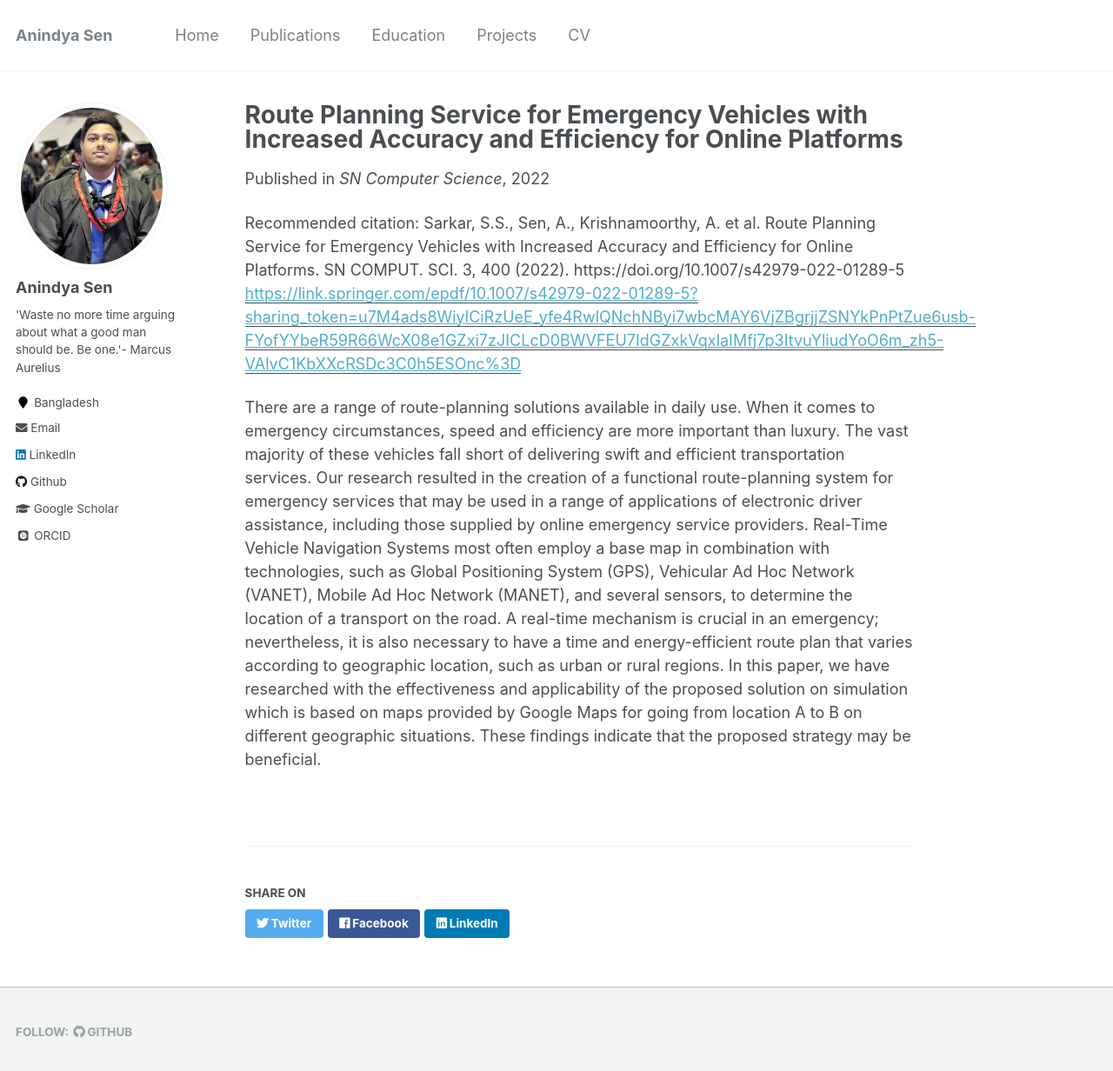
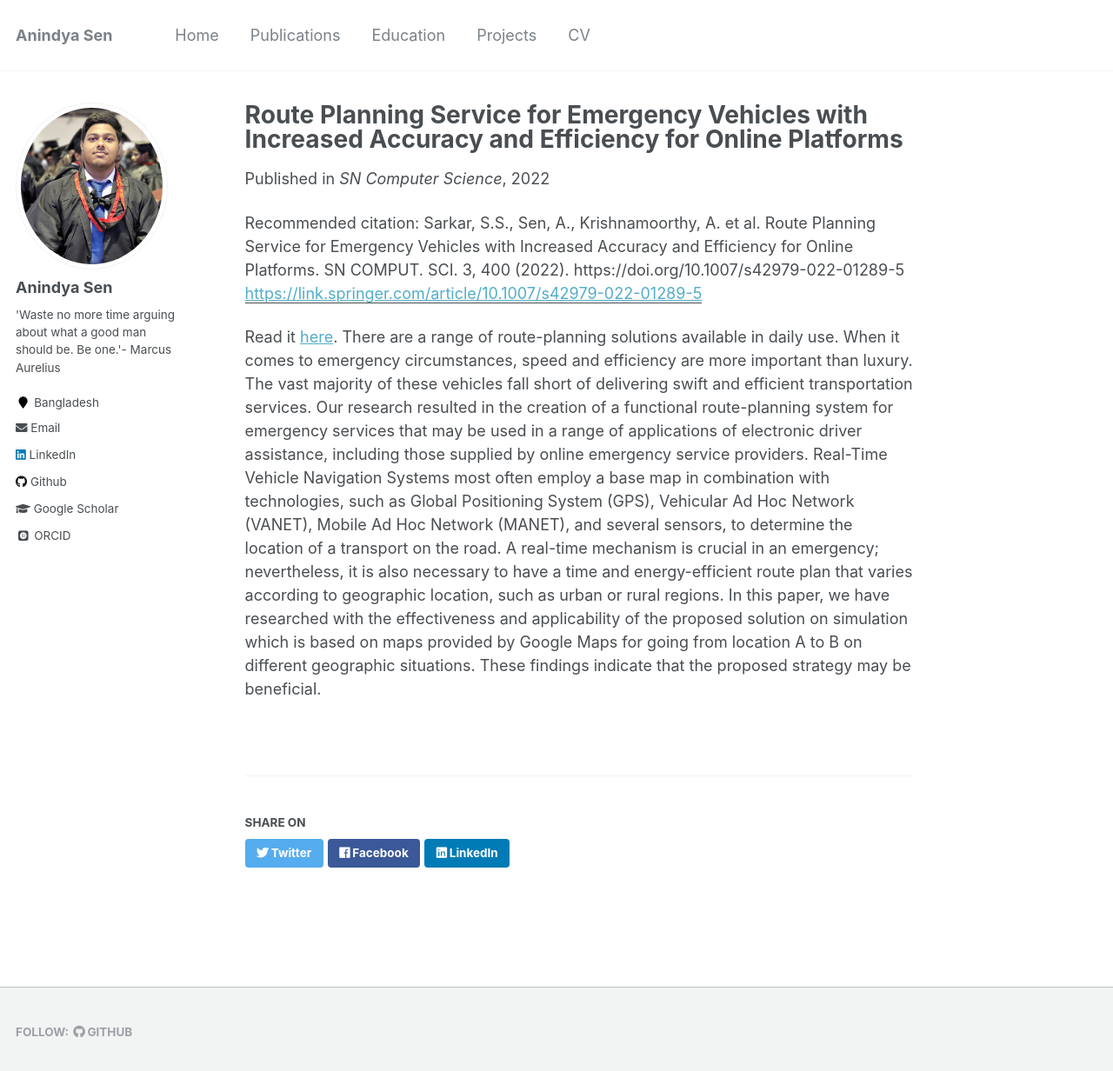
Before and after one commit to senanindya/senanindya.github.io, a Jekyll site: the page built from _publications/route.md, in a window 1280 px wide and 1245 px high. Shown: the top 1232 px of the window at 87% size. Built offline with Jekyll 4.4.1, drawn with Linux system fonts in a browser that asks for light colours; some web fonts are replaced.

Commit message:
Update route.md

```diff
--- a/_publications/route.md
+++ b/_publications/route.md
@@ -5,8 +5,9 @@ permalink: /publication/route
 excerpt: ''
 date: 2022-07-26
 venue: 'SN Computer Science'
-paperurl: 'https://link.springer.com/epdf/10.1007/s42979-022-01289-5?sharing_token=u7M4ads8WiylCiRzUeE_yfe4RwlQNchNByi7wbcMAY6VjZBgrjjZSNYkPnPtZue6usb-FYofYYbeR59R66WcX08e1GZxi7zJICLcD0BWVFEU7IdGZxkVqxlaIMfj7p3ItvuYliudYoO6m_zh5-VAlvC1KbXXcRSDc3C0h5ESOnc%3D'
+paperurl: 'https://link.springer.com/article/10.1007/s42979-022-01289-5'
 citation: 'Sarkar, S.S., Sen, A., Krishnamoorthy, A. et al. Route Planning Service for Emergency Vehicles with Increased Accuracy and Efficiency for Online Platforms. SN COMPUT. SCI. 3, 400 (2022). https://doi.org/10.1007/s42979-022-01289-5'
 ---
 
+Read it [here](https://link.springer.com/epdf/10.1007/s42979-022-01289-5?sharing_token=u7M4ads8WiylCiRzUeE_yfe4RwlQNchNByi7wbcMAY6VjZBgrjjZSNYkPnPtZue6usb-FYofYYbeR59R66WcX08e1GZxi7zJICLcD0BWVFEU7IdGZxkVqxlaIMfj7p3ItvuYliudYoO6m_zh5-VAlvC1KbXXcRSDc3C0h5ESOnc%3D).
 There are a range of route-planning solutions available in daily use. When it comes to emergency circumstances, speed and efficiency are more important than luxury. The vast majority of these vehicles fall short of delivering swift and efficient transportation services. Our research resulted in the creation of a functional route-planning system for emergency services that may be used in a range of applications of electronic driver assistance, including those supplied by online emergency service providers. Real-Time Vehicle Navigation Systems most often employ a base map in combination with technologies, such as Global Positioning System (GPS), Vehicular Ad Hoc Network (VANET), Mobile Ad Hoc Network (MANET), and several sensors, to determine the location of a transport on the road. A real-time mechanism is crucial in an emergency; nevertheless, it is also necessary to have a time and energy-efficient route plan that varies according to geographic location, such as urban or rural regions. In this paper, we have researched with the effectiveness and applicability of the proposed solution on simulation which is based on maps provided by Google Maps for going from location A to B on different geographic situations. These findings indicate that the proposed strategy may be beneficial.
```
